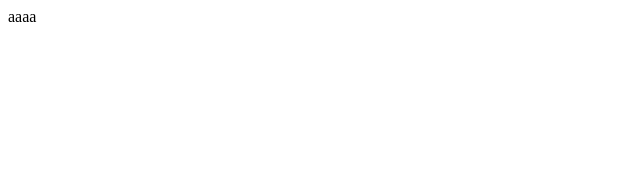
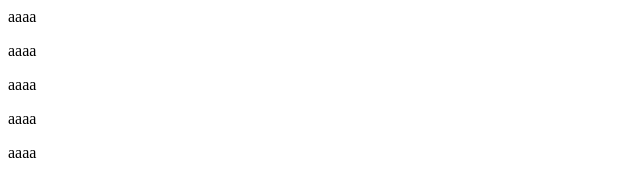
Before and after one commit to kento26/git_git, a plain HTML site: page index.html in a window 1280 px wide. Shown: the whole page, without its empty margins (0-640 px from the left). Drawn offline with Linux system fonts and the light colour scheme.

Commit message:
てｓｔ

```diff
--- a/index.html
+++ b/index.html
@@ -1 +1,5 @@
 <p>aaaa</p>
+<p>aaaa</p>
+<p>aaaa</p>
+<p>aaaa</p>
+<p>aaaa</p>
```
